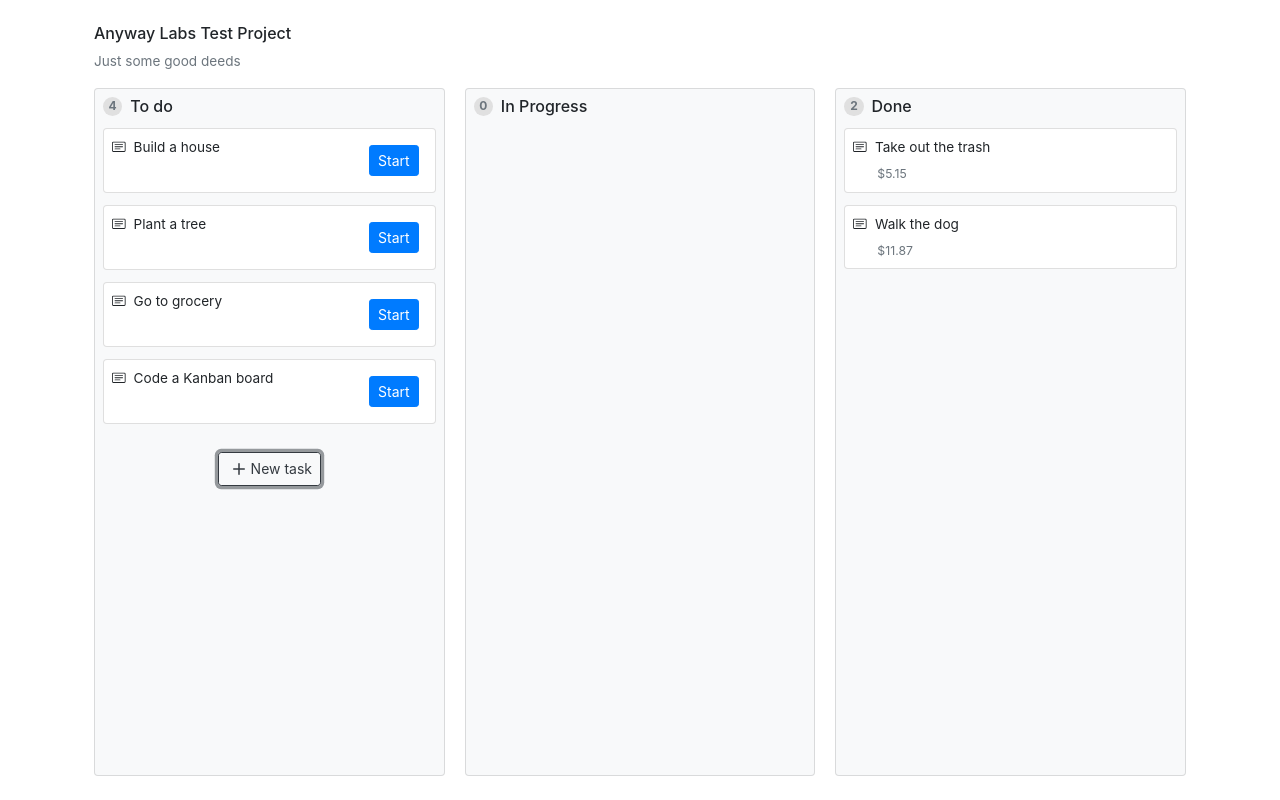
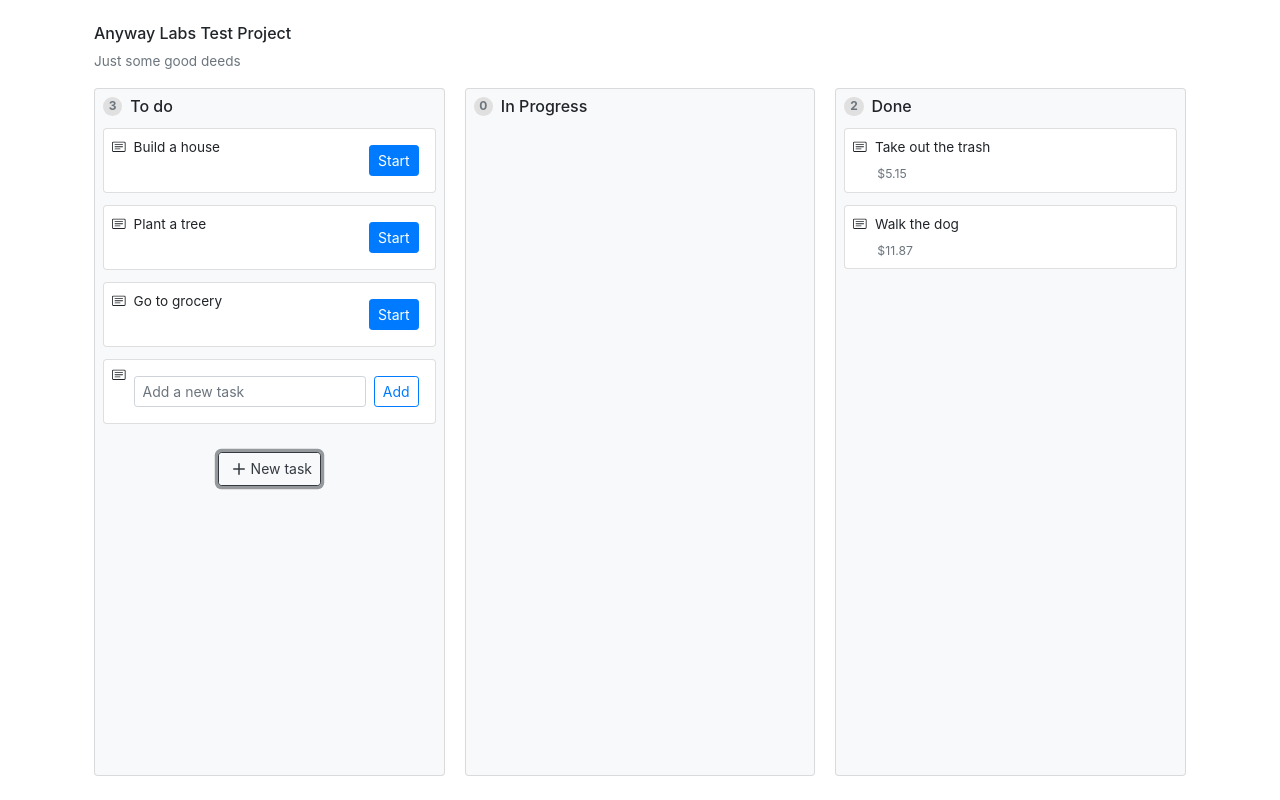
Before and after one commit to cat-street/anyway-kanban, a React (Create React App) app: page / in a window 1280 px wide. Both pictures are taken after a click on the button "New task". Built offline with nearby package versions, Linux system fonts and the light colour scheme.

Commit message:
feat: new task

```diff
--- a/src/components/KanbanCard/KanbanCard.tsx
+++ b/src/components/KanbanCard/KanbanCard.tsx
@@ -4,14 +4,14 @@ import { CardText } from 'react-bootstrap-icons';
 import './KanbanCard.css';
 
 type KanbanCardProps = {
-  text: string;
+  text?: string;
   info?: string;
   children?: ReactNode;
 };
 
 const KanbanCard: FC<KanbanCardProps> = ({
   text,
-  info = '',
+  info,
   children,
 }: KanbanCardProps) => (
   <Card className="kanban-card d-flex flex-row p-2 justify-content-between align-items-center">
--- /dev/null
+++ b/src/components/NewTaskCard/NewTaskCard.tsx
@@ -0,0 +1,49 @@
+import { FC, SyntheticEvent, useRef } from 'react';
+import Form from 'react-bootstrap/Form';
+import Button from 'react-bootstrap/Button';
+import KanbanCard from '../KanbanCard/KanbanCard';
+
+interface NewTaskCardProps extends Record<string, any> {}
+
+const NewTaskCard: FC<NewTaskCardProps> = ({
+  onAdd,
+  showCard,
+}: NewTaskCardProps) => {
+  const task = useRef<HTMLInputElement>(null);
+
+  const handleSubmit = (evt: SyntheticEvent) => {
+    evt.preventDefault();
+    if (task.current) {
+      onAdd(task.current.value);
+    }
+    showCard(false);
+  };
+
+  return (
+    <KanbanCard>
+      <Form
+        className="flex-grow-1 d-flex align-items-center"
+        onSubmit={handleSubmit}
+      >
+        <Form.Control
+          className="form-control-sm"
+          type="text"
+          name="task"
+          placeholder="Add a new task"
+          ref={task}
+        />
+        <Button
+          type="submit"
+          size="sm"
+          variant="outline-primary"
+          className="m-2"
+          onClick={() => onAdd}
+        >
+          Add
+        </Button>
+      </Form>
+    </KanbanCard>
+  );
+};
+
+export default NewTaskCard;
--- a/src/components/Todo/Todo.tsx
+++ b/src/components/Todo/Todo.tsx
@@ -1,12 +1,16 @@
-import { FC } from 'react';
+import { FC, useState } from 'react';
 import Button from 'react-bootstrap/Button';
 import { Plus } from 'react-bootstrap-icons';
 import TodoCard from '../TodoCard/TodoCard';
 import KanbanColumn from '../KanbanColumn/KanbanColumn';
 import KanbanColumnTitle from '../KanbanColumnTitle/KanbanColumnTitle';
 import SectionProps from '../../models/sectionProps.model';
+import NewTaskCard from '../NewTaskCard/NewTaskCard';
 
-const Todo: FC<SectionProps> = ({ list, onAdd, onStart }: SectionProps) => (
+const Todo: FC<SectionProps> = ({ list, onAdd, onStart }: SectionProps) => {
+  const [showNewTaskCard, setNewTaskCard] = useState<boolean>(false);
+
+  return (
     <KanbanColumn>
       <KanbanColumnTitle count={list.length} title="To do" />
       {list.map((task) => (
@@ -17,16 +21,20 @@ const Todo: FC<SectionProps> = ({ list, onAdd, onStart }: SectionProps) => (
           onStart={onStart}
         />
       ))}
+      {showNewTaskCard && (
+        <NewTaskCard onAdd={onAdd} showCard={setNewTaskCard} />
+      )}
       <Button
         size="sm"
         variant="outline-dark"
         className="my-3 mx-auto d-flex align-items-center"
-      onClick={() => onAdd('Code a Kanban board')}
+        onClick={() => setNewTaskCard(true)}
       >
         <Plus size={24} />
         <span>New task</span>
       </Button>
     </KanbanColumn>
   );
+};
 
 export default Todo;
```
Lines whose indentation alone changed are shown as unchanged.
